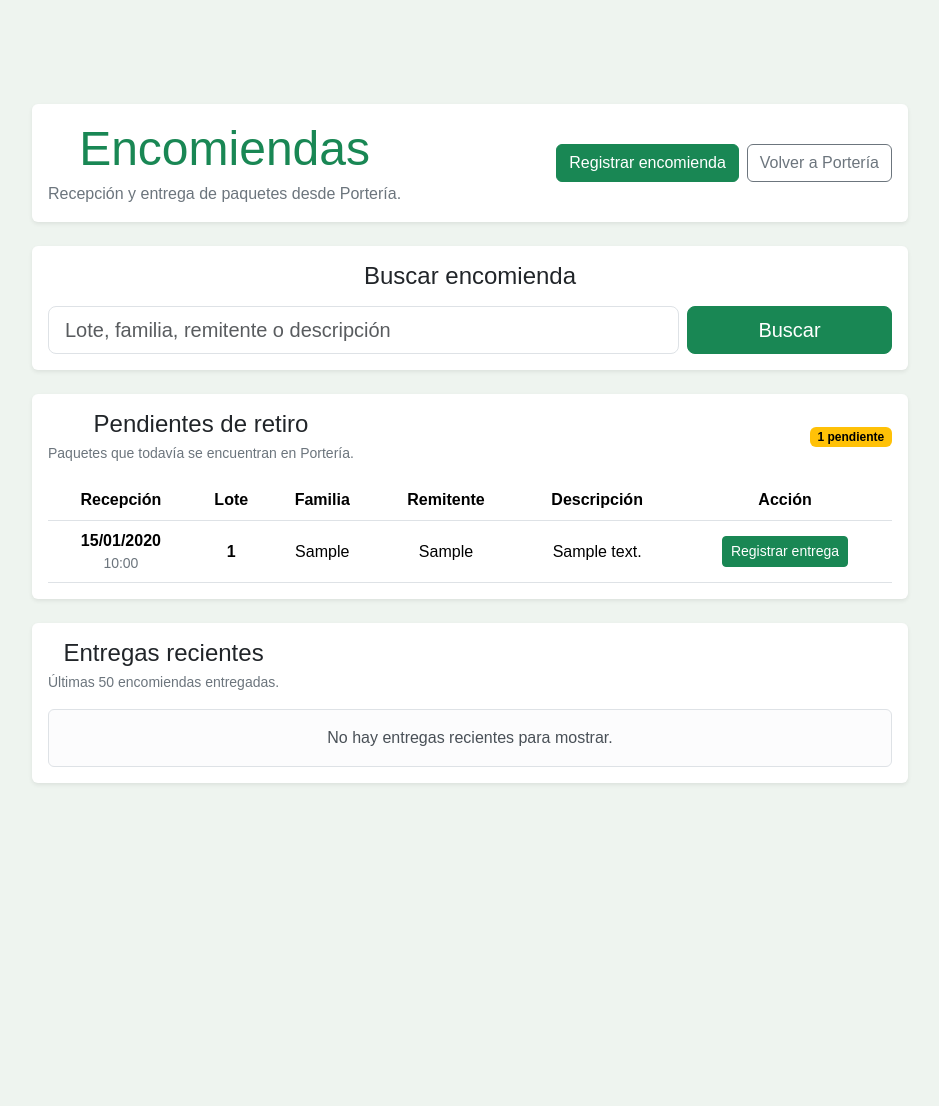
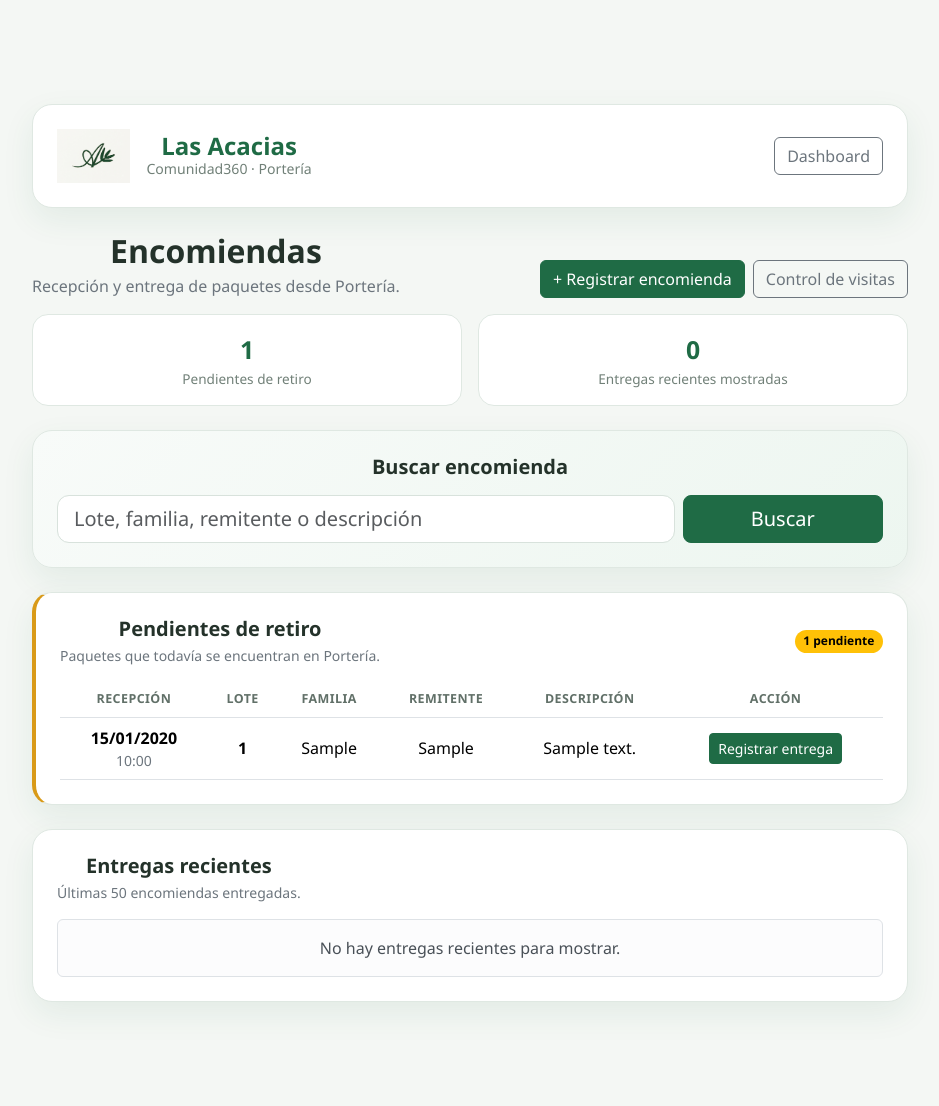
Before and after one commit to rodrigocesantiago-arg/LasAcaciasHudson, a Django app: page /seguridad/encomiendas/ in a window 1280 px wide. Shown: the whole page, without its empty margins (170-1109 px from the left). Before the commit the page ends 784 px from the top, so only its background shows below. Run offline with Django 5.2, Linux system fonts and the light colour scheme; a user stored in the database is signed in; tables that the repository leaves empty hold one stand-in row (values such as "Sample post").

Commit message:
Redisenar modulo de encomiendas de porteria

```diff
--- a/backend/core/templates/core/seguridad_encomiendas.html
+++ b/backend/core/templates/core/seguridad_encomiendas.html
@@ -1,168 +1,71 @@
 {% load static %}
-<!DOCTYPE html>
-<html lang="es">
-<head>
-    <meta charset="UTF-8">
-    <meta name="viewport" content="width=device-width, initial-scale=1.0">
-    <title>Comunidad360 - Encomiendas</title>
-    <link href="https://cdn.jsdelivr.net/npm/bootstrap@5.3.7/dist/css/bootstrap.min.css" rel="stylesheet">
-    <link rel="stylesheet" href="{% static 'core/css/styles.css' %}">
-</head>
-<body>
-<div class="container py-4">
+<!DOCTYPE html><html lang="es"><head>
+<meta charset="UTF-8"><meta name="viewport" content="width=device-width,initial-scale=1.0">
+<title>Las Acacias - Encomiendas</title>
+<link href="https://cdn.jsdelivr.net/npm/bootstrap@5.3.7/dist/css/bootstrap.min.css" rel="stylesheet">
+<link rel="stylesheet" href="{% static 'core/css/styles.css' %}">
 
-    <div class="card shadow-sm border-0 mb-4">
-        <div class="card-body">
-            <div class="d-flex justify-content-between align-items-center flex-wrap gap-3">
-                <div>
-                    <h1 class="text-success mb-1">Encomiendas</h1>
-                    <div class="text-secondary">Recepción y entrega de paquetes desde Portería.</div>
-                </div>
-                <div class="d-flex gap-2 flex-wrap">
-                    <a href="{% url 'registrar_encomienda' %}" class="btn btn-success">
-                        Registrar encomienda
-                    </a>
-                    <a href="{% url 'seguridad_visitas' %}" class="btn btn-outline-secondary">
-                        Volver a Portería
-                    </a>
-                </div>
-            </div>
-        </div>
-    </div>
+<style>
+:root{--verde:#1f6b45;--verde-oscuro:#155236;--verde-suave:#eaf4ee;--fondo:#f4f7f4;--texto:#24322a;--borde:#dfe8e2}
+body{background:var(--fondo);color:var(--texto);font-family:"Segoe UI",Arial,sans-serif}
+.topbar,.panel{background:#fff;border:1px solid var(--borde);border-radius:20px;box-shadow:0 12px 32px rgba(31,107,69,.08)}
+.brand-logo{height:54px;width:auto}.brand-title{font-weight:750;color:var(--verde);line-height:1.05}.brand-sub{color:#718078;font-size:.88rem}
+.page-title,.section-title{font-weight:750}.metric{background:#fff;border:1px solid var(--borde);border-radius:16px;padding:16px 18px;height:100%}
+.metric-number{font-size:1.55rem;font-weight:800;color:var(--verde)}.metric-label{color:#718078;font-size:.85rem}
+.btn-success{background:var(--verde);border-color:var(--verde)}.btn-success:hover{background:var(--verde-oscuro);border-color:var(--verde-oscuro)}
+.btn-outline-success{color:var(--verde);border-color:var(--verde)}.btn-outline-success:hover{background:var(--verde);border-color:var(--verde)}
+.form-control,.form-select,textarea{border-radius:12px!important;border-color:#d8e2dc!important}
+.form-control:focus,.form-select:focus,textarea:focus{border-color:#7eaa90!important;box-shadow:0 0 0 .2rem rgba(31,107,69,.12)!important}
+.table thead th{color:#617068;font-size:.78rem;text-transform:uppercase;letter-spacing:.035em;white-space:nowrap}.table td{vertical-align:middle}
+.badge{border-radius:999px;padding:.48em .72em}.search-box{background:linear-gradient(135deg,#f8fbf9,#edf6f0)}.pending-panel{border-left:4px solid #d99a18}
+.info-box{background:var(--verde-suave);border:1px solid #d6e8dc;border-radius:16px;padding:18px}.data-label{font-size:.78rem;color:#718078;text-transform:uppercase;letter-spacing:.035em}
+@media(max-width:767px){.brand-logo{height:44px}.topbar,.panel{border-radius:16px}}
+</style>
+</head><body><div class="container py-4">
+<header class="topbar p-3 p-md-4 mb-4">
+<div class="d-flex justify-content-between align-items-center flex-wrap gap-3">
+<div class="d-flex align-items-center gap-3">
+<img src="{% static 'core/img/las_acacias_logo.png' %}" class="brand-logo" alt="Las Acacias">
+<div><div class="brand-title fs-4">Las Acacias</div><div class="brand-sub">Comunidad360 · Portería</div></div>
+</div>
+<a href="{% url 'seguridad_dashboard' %}" class="btn btn-outline-secondary">Dashboard</a>
+</div></header>
 
-    <div class="card shadow-sm border-0 mb-4">
-        <div class="card-body">
-            <h4 class="mb-3">Buscar encomienda</h4>
-            <form method="get">
-                <div class="row g-2">
-                    <div class="col-md-9">
-                        <input type="text" name="q" value="{{ busqueda }}"
-                               class="form-control form-control-lg"
-                               placeholder="Lote, familia, remitente o descripción">
-                    </div>
-                    <div class="col-md-3 d-grid">
-                        <button type="submit" class="btn btn-success btn-lg">Buscar</button>
-                    </div>
-                </div>
-            </form>
+<div class="d-flex justify-content-between align-items-end flex-wrap gap-3 mb-3">
+<div><h1 class="page-title h2 mb-1">Encomiendas</h1><div class="text-secondary">Recepción y entrega de paquetes desde Portería.</div></div>
+<div class="d-flex gap-2 flex-wrap"><a href="{% url 'registrar_encomienda' %}" class="btn btn-success">+ Registrar encomienda</a>
+<a href="{% url 'seguridad_visitas' %}" class="btn btn-outline-secondary">Control de visitas</a></div></div>
 
-            {% if busqueda %}
-                <div class="mt-3">
-                    <a href="{% url 'seguridad_encomiendas' %}" class="btn btn-outline-secondary btn-sm">
-                        Limpiar búsqueda
-                    </a>
-                </div>
-            {% endif %}
-        </div>
-    </div>
+<div class="row g-3 mb-4">
+<div class="col-md-6"><div class="metric"><div class="metric-number">{{ pendientes|length }}</div><div class="metric-label">Pendientes de retiro</div></div></div>
+<div class="col-md-6"><div class="metric"><div class="metric-number">{{ recientes|length }}</div><div class="metric-label">Entregas recientes mostradas</div></div></div>
+</div>
 
-    <div class="card shadow-sm border-0 mb-4">
-        <div class="card-body">
-            <div class="d-flex justify-content-between align-items-center mb-3 flex-wrap gap-2">
-                <div>
-                    <h4 class="mb-1">Pendientes de retiro</h4>
-                    <div class="text-secondary small">Paquetes que todavía se encuentran en Portería.</div>
-                </div>
-                <span class="badge text-bg-warning">{{ pendientes|length }} pendiente{{ pendientes|length|pluralize }}</span>
-            </div>
+<section class="panel search-box p-3 p-md-4 mb-4"><h2 class="section-title h5 mb-3">Buscar encomienda</h2>
+<form method="get"><div class="row g-2"><div class="col-md-9"><input type="text" name="q" value="{{ busqueda }}" class="form-control form-control-lg" placeholder="Lote, familia, remitente o descripción"></div>
+<div class="col-md-3 d-grid"><button type="submit" class="btn btn-success btn-lg">Buscar</button></div></div></form>
+{% if busqueda %}<div class="mt-3"><a href="{% url 'seguridad_encomiendas' %}" class="btn btn-outline-secondary btn-sm">Limpiar búsqueda</a></div>{% endif %}
+</section>
 
-            {% if pendientes %}
-                <div class="table-responsive">
-                    <table class="table table-hover align-middle mb-0">
-                        <thead>
-                            <tr>
-                                <th>Recepción</th>
-                                <th>Lote</th>
-                                <th>Familia</th>
-                                <th>Remitente</th>
-                                <th>Descripción</th>
-                                <th>Acción</th>
-                            </tr>
-                        </thead>
-                        <tbody>
-                        {% for encomienda in pendientes %}
-                            <tr>
-                                <td>
-                                    <div class="fw-bold">{{ encomienda.fecha_recepcion|date:"d/m/Y" }}</div>
-                                    <div class="small text-secondary">{{ encomienda.fecha_recepcion|date:"H:i" }}</div>
-                                </td>
-                                <td class="fw-bold">{{ encomienda.lote.numero }}</td>
-                                <td>{{ encomienda.lote.apellido_familia }}</td>
-                                <td>{{ encomienda.remitente }}</td>
-                                <td>
-                                    {% if encomienda.descripcion %}
-                                        {{ encomienda.descripcion }}
-                                    {% else %}
-                                        <span class="text-secondary">—</span>
-                                    {% endif %}
-                                </td>
-                                <td>
-                                    <a href="{% url 'entregar_encomienda' encomienda.id %}" class="btn btn-success btn-sm">
-                                        Registrar entrega
-                                    </a>
-                                </td>
-                            </tr>
-                        {% endfor %}
-                        </tbody>
-                    </table>
-                </div>
-            {% else %}
-                <div class="alert alert-light border mb-0">
-                    {% if busqueda %}
-                        No hay encomiendas pendientes que coincidan con la búsqueda.
-                    {% else %}
-                        No hay encomiendas pendientes de retiro.
-                    {% endif %}
-                </div>
-            {% endif %}
-        </div>
-    </div>
+<section class="panel pending-panel p-3 p-md-4 mb-4"><div class="d-flex justify-content-between align-items-center mb-3 flex-wrap gap-2">
+<div><h2 class="section-title h5 mb-1">Pendientes de retiro</h2><div class="text-secondary small">Paquetes que todavía se encuentran en Portería.</div></div>
+<span class="badge text-bg-warning">{{ pendientes|length }} pendiente{{ pendientes|length|pluralize }}</span></div>
+{% if pendientes %}<div class="table-responsive"><table class="table table-hover align-middle mb-0">
+<thead><tr><th>Recepción</th><th>Lote</th><th>Familia</th><th>Remitente</th><th>Descripción</th><th>Acción</th></tr></thead><tbody>
+{% for encomienda in pendientes %}<tr>
+<td><div class="fw-bold">{{ encomienda.fecha_recepcion|date:"d/m/Y" }}</div><div class="small text-secondary">{{ encomienda.fecha_recepcion|date:"H:i" }}</div></td>
+<td class="fw-bold">{{ encomienda.lote.numero }}</td><td>{{ encomienda.lote.apellido_familia }}</td><td>{{ encomienda.remitente }}</td>
+<td>{% if encomienda.descripcion %}{{ encomienda.descripcion }}{% else %}<span class="text-secondary">—</span>{% endif %}</td>
+<td><a href="{% url 'entregar_encomienda' encomienda.id %}" class="btn btn-success btn-sm">Registrar entrega</a></td>
+</tr>{% endfor %}</tbody></table></div>
+{% else %}<div class="alert alert-light border mb-0">{% if busqueda %}No hay encomiendas pendientes que coincidan con la búsqueda.{% else %}No hay encomiendas pendientes de retiro.{% endif %}</div>{% endif %}
+</section>
 
-    <div class="card shadow-sm border-0">
-        <div class="card-body">
-            <div class="d-flex justify-content-between align-items-center mb-3 flex-wrap gap-2">
-                <div>
-                    <h4 class="mb-1">Entregas recientes</h4>
-                    <div class="text-secondary small">Últimas 50 encomiendas entregadas.</div>
-                </div>
-            </div>
-
-            {% if recientes %}
-                <div class="table-responsive">
-                    <table class="table table-hover align-middle mb-0">
-                        <thead>
-                            <tr>
-                                <th>Lote</th>
-                                <th>Remitente</th>
-                                <th>Recibida</th>
-                                <th>Entregada</th>
-                                <th>Retirado por</th>
-                            </tr>
-                        </thead>
-                        <tbody>
-                        {% for encomienda in recientes %}
-                            <tr>
-                                <td>
-                                    <span class="fw-bold">{{ encomienda.lote.numero }}</span>
-                                    <div class="small text-secondary">{{ encomienda.lote.apellido_familia }}</div>
-                                </td>
-                                <td>{{ encomienda.remitente }}</td>
-                                <td>{{ encomienda.fecha_recepcion|date:"d/m/Y H:i" }}</td>
-                                <td>{{ encomienda.fecha_entrega|date:"d/m/Y H:i" }}</td>
-                                <td>{{ encomienda.retirado_por }}</td>
-                            </tr>
-                        {% endfor %}
-                        </tbody>
-                    </table>
-                </div>
-            {% else %}
-                <div class="alert alert-light border mb-0">
-                    No hay entregas recientes para mostrar.
-                </div>
-            {% endif %}
-        </div>
-    </div>
-
-</div>
-</body>
-</html>
+<section class="panel p-3 p-md-4"><div class="d-flex justify-content-between align-items-center mb-3 flex-wrap gap-2">
+<div><h2 class="section-title h5 mb-1">Entregas recientes</h2><div class="text-secondary small">Últimas 50 encomiendas entregadas.</div></div></div>
+{% if recientes %}<div class="table-responsive"><table class="table table-hover align-middle mb-0">
+<thead><tr><th>Lote</th><th>Remitente</th><th>Recibida</th><th>Entregada</th><th>Retirado por</th></tr></thead><tbody>
+{% for encomienda in recientes %}<tr><td><span class="fw-bold">{{ encomienda.lote.numero }}</span><div class="small text-secondary">{{ encomienda.lote.apellido_familia }}</div></td>
+<td>{{ encomienda.remitente }}</td><td>{{ encomienda.fecha_recepcion|date:"d/m/Y H:i" }}</td><td>{{ encomienda.fecha_entrega|date:"d/m/Y H:i" }}</td><td>{{ encomienda.retirado_por }}</td></tr>{% endfor %}
+</tbody></table></div>{% else %}<div class="alert alert-light border mb-0">No hay entregas recientes para mostrar.</div>{% endif %}
+</section></div></body></html>
```
Also changed, not shown: backend/core/templates/core/entregar_encomienda.html (+61 -131 lines), backend/core/templates/core/registrar_encomienda.html (+42 -83 lines).
